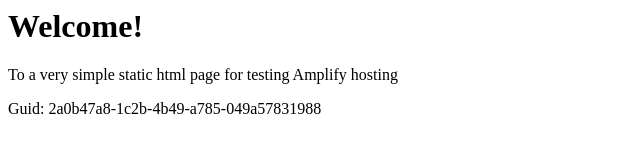
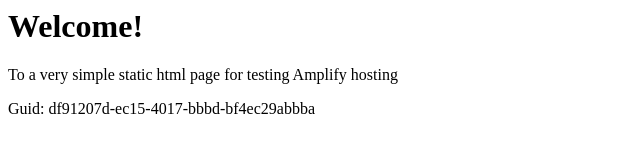
Before and after one commit to aws-aemilia-fra/Github-PR-Commit-Integration-Test-DoNotTouch-GitHubWebhookPushCanaryTest-v1-preprod-eu-central-1, a website: page src/index.html in a window 1280 px wide. Shown: the full height of the page, 0-640 px from the left. Drawn offline with Linux system fonts and the light colour scheme.

Commit message:
commit from integ tests

```diff
--- a/src/index.html
+++ b/src/index.html
@@ -12,6 +12,6 @@
 <body>
     <h1>Welcome!</h1>
     <p>To a very simple static html page for testing Amplify hosting</p>
-    <p>Guid: 2a0b47a8-1c2b-4b49-a785-049a57831988</p></body>
+    <p>Guid: df91207d-ec15-4017-bbbd-bf4ec29abbba</p></body>
 
 </html>
```
